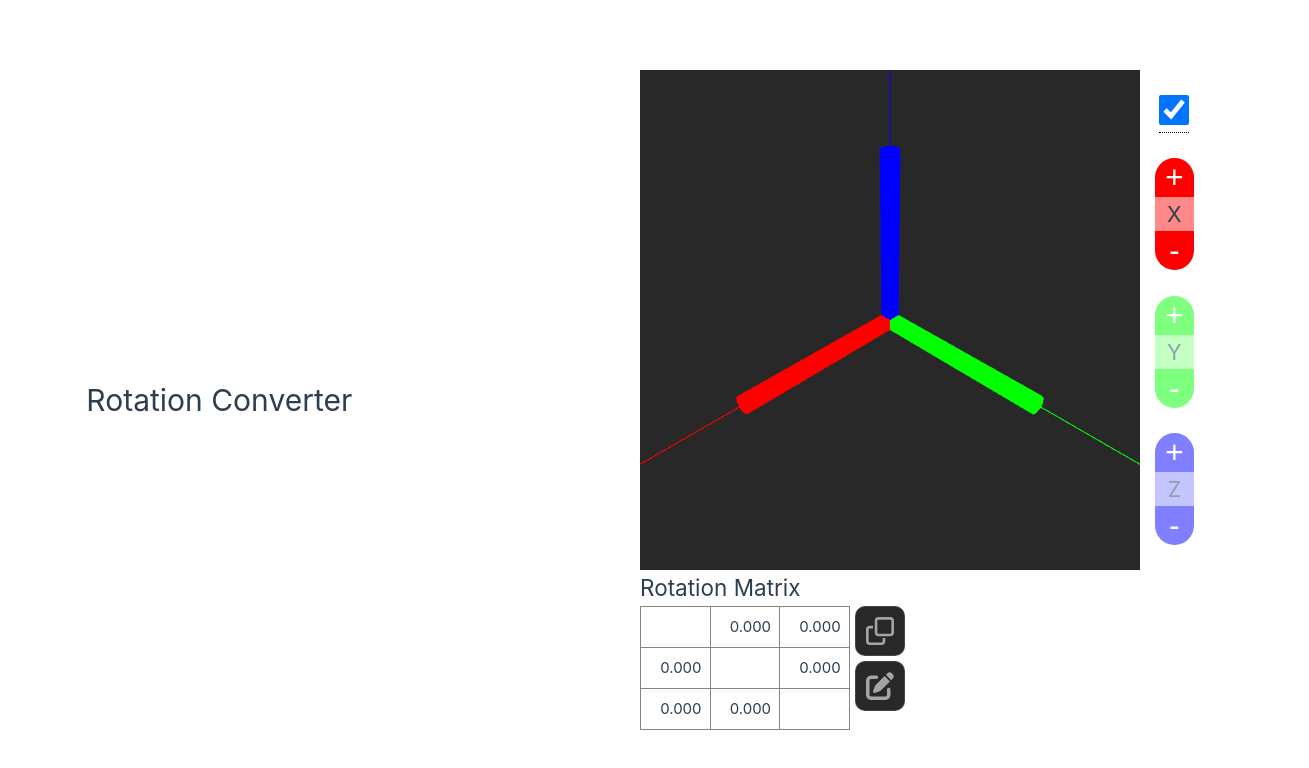
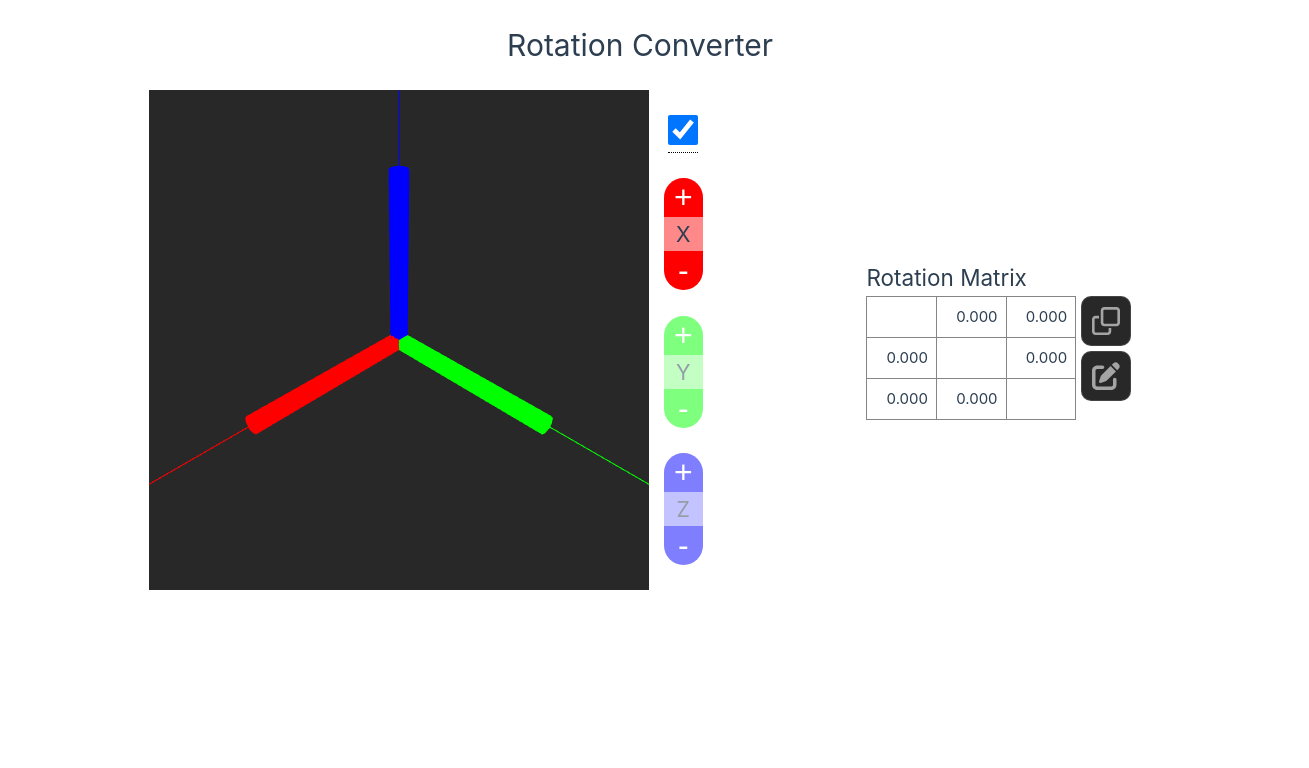
Before and after one commit to Divelix/rotation_converter, a Vue app: page / in a window 1280 px wide. Shown: the top 768 px of the page, 1309 px wide, since content can reach past the window. Built offline with nearby package versions, Linux system fonts and the light colour scheme.

Commit message:
feat: Improved layout

```diff
--- a/src/App.vue
+++ b/src/App.vue
@@ -22,36 +22,39 @@ provide("currAxis", ref(Axes.X))
       <VisView />
       <VisControls />
     </div>
-    <RotMat />
+    <div class="rot">
+      <RotMat />
+    </div>
   </main>
 </template>
 
 <style scoped>
 header {
-  line-height: 2.5;
+  text-align: center;
+  line-height: 3;
 }
 
-h1 {
-  text-align: center;
+main {
+  display: flex;
+  flex-direction: column;
+  gap: 1em
 }
 
 .vis {
   display: flex;
+  place-content: center;
   gap: 1em;
+}
+.rot {
+  display: flex;
+  place-content: center;
 }
 
 @media (min-width: 1024px) {
-  header {
-    display: flex;
-    place-items: center;
-    padding-right: calc(var(--section-gap) / 2);
+  main {
+    flex-direction: row;
+    align-items: center;
+    justify-content: space-evenly;
   }
-
-  /* header .wrapper {
-    display: flex;
-    place-items: flex-start;
-    flex-wrap: wrap;
-  } */
 }
 </style>
-./types
--- a/src/assets/main.css
+++ b/src/assets/main.css
@@ -3,7 +3,7 @@
 #app {
   max-width: 1280px;
   margin: 0 auto;
-  padding: 2rem;
+  /* padding: 2rem; */
   font-weight: normal;
 }
 
@@ -32,6 +32,7 @@ a,
 
 /* Tooltip text */
 .tooltip .tooltiptext {
+  line-height: 1.2;
   visibility: hidden;
   width: 120px;
   background-color: black;
@@ -56,15 +57,4 @@ a,
   }
 }
 
-@media (min-width: 1024px) {
-  body {
-    display: flex;
-    place-items: center;
-  }
-
-  #app {
-    display: grid;
-    grid-template-columns: 1fr 1fr;
-    padding: 0 2rem;
-  }
-}
+@media (min-width: 1024px) {}
--- a/src/components/VisControls.vue
+++ b/src/components/VisControls.vue
@@ -10,7 +10,7 @@ const isLocal = inject("isLocal")!
         <div class="tooltip">
             <input type="checkbox" v-model="isLocal">
             <span class="tooltiptext">
-                Rotation mod <br>
+                Rotation mod: <br>
                 on = local <br>
                 off = global
             </span>
```
